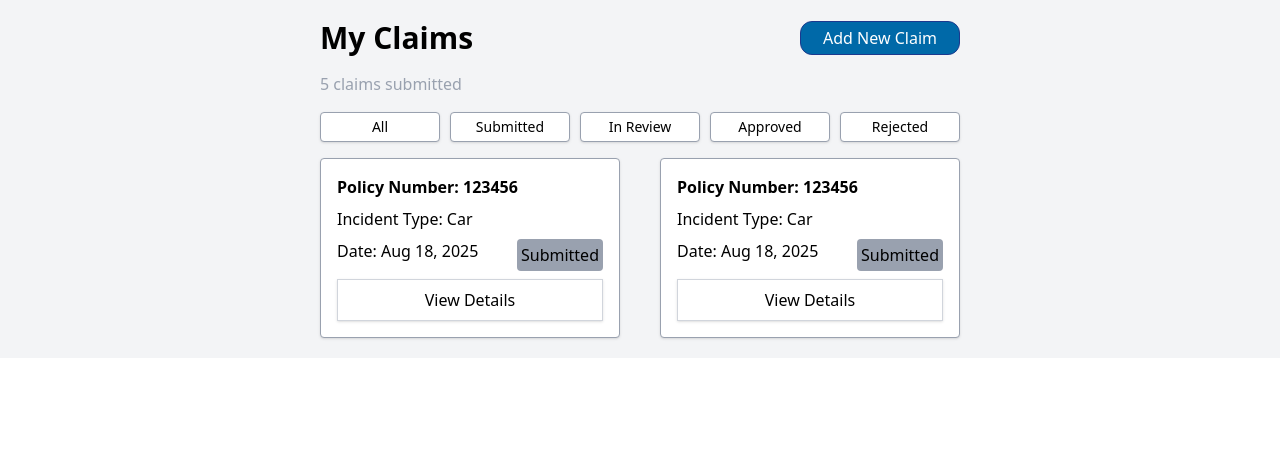
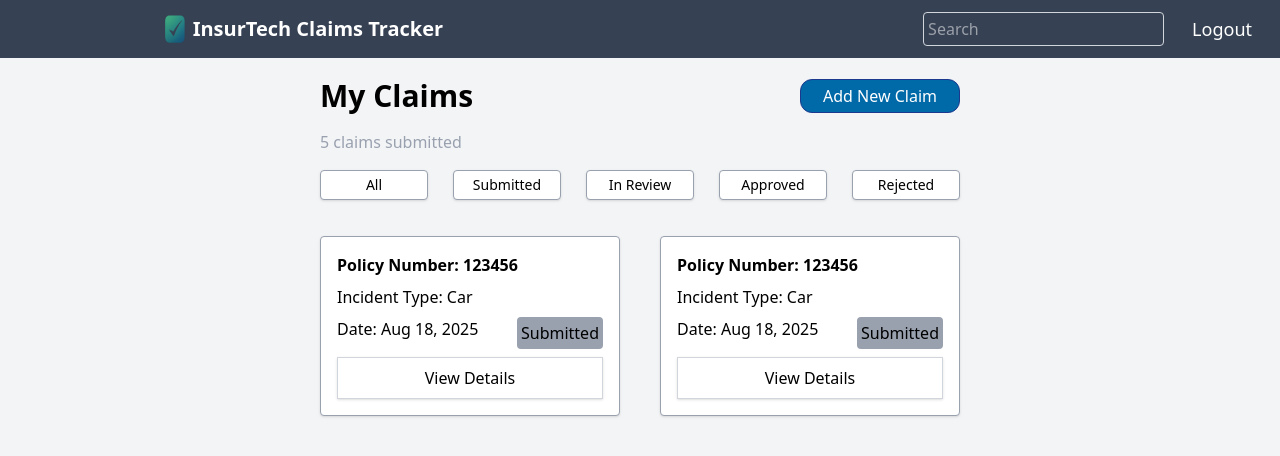
Before and after one commit to Molo-M/insurtech-claims-tracker, a React (Vite) app: page /dashboard in a window 1280 px wide. Shown: the top 456 px of the page. Built offline with nearby package versions, Linux system fonts and the light colour scheme.

Commit message:
Added dashboard header

```diff
--- a/src/index.css
+++ b/src/index.css
@@ -12,7 +12,7 @@
     }
 
     .filter button {
-        @apply py-1 border shadow-sm border-gray-400 rounded-sm text-sm w-30 bg-white;
+        @apply py-1 border shadow-sm border-gray-400 rounded-sm text-sm w-27 bg-white;
     }
 }
 
--- a/src/pages/DashboardPage.jsx
+++ b/src/pages/DashboardPage.jsx
@@ -1,15 +1,32 @@
 import ClaimCard from "../components/claimCard"
+import { useNavigate } from 'react-router-dom'
 
 export default function Dashboard() {
+    const navigate = useNavigate();
+
+    const handleClick = () => {
+    navigate('/'); // Navigates to the /dashboard route
+    };
     return (
-        <main className="flex flex-col gap-4 items-center py-5 bg-gray-100">
+        <>
+            <header className="flex py-3 px-7 items-center justify-end sm:gap-120 text-white bg-gray-700">
+                <div className="title flex gap-2">
+                    <img className="w-5" src="./Logo-edited.png" alt="" />
+                    <h1 className="font-semibold text-xl">InsurTech Claims Tracker</h1>
+                </div>
+                <div className="logSearch flex gap-7">
+                    <input className="border border-gray-300 rounded-sm p-1" type="search" name="" id="" placeholder="Search" />
+                    <button className="text-lg cursor-pointer hover:font-semibold" onClick={handleClick}>Logout</button>
+                </div>
+            </header>
+            <main className="flex flex-col gap-4 items-center py-5 bg-gray-100 h-screen">
                 <div className="dashboard flex flex-col gap-4">
                     <div className="header flex justify-between items-center">
                         <h1 className="text-3xl font-semibold">My Claims</h1>
                         <button className="py-1 w-40 cursor-pointer rounded-xl border bg-sky-700 hover:bg-sky-800 text-white border-blue-900">Add New Claim</button>
                     </div>
                     <h2 className="text-gray-400">5 claims submitted</h2>
-                <nav className="filter flex justify-between">
+                    <nav className="filter flex justify-between mb-5">
                         <button>All</button>
                         <button>Submitted</button>
                         <button>In Review</button>
@@ -30,5 +47,6 @@ export default function Dashboard() {
                     </section>
                 </div>
             </main>
+        </>
     )
 }
```
Lines whose indentation alone changed are shown as unchanged.
